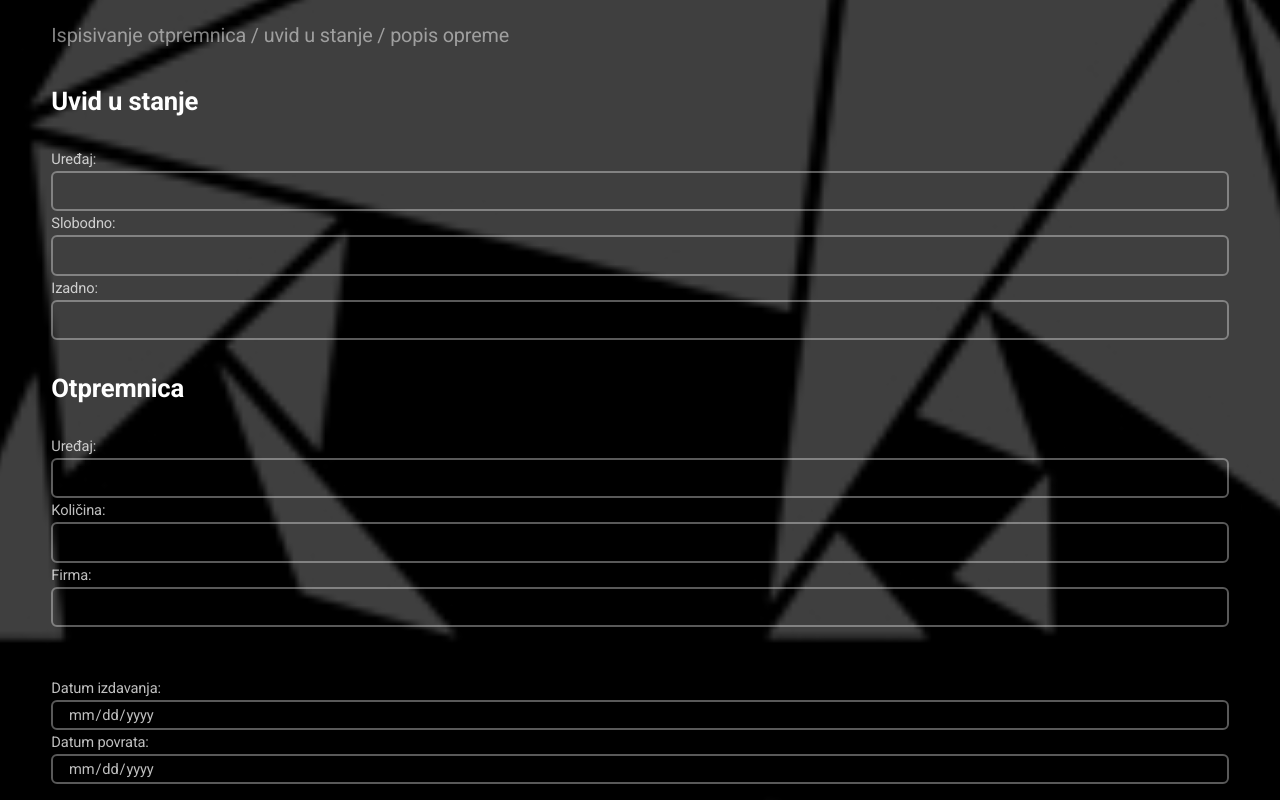
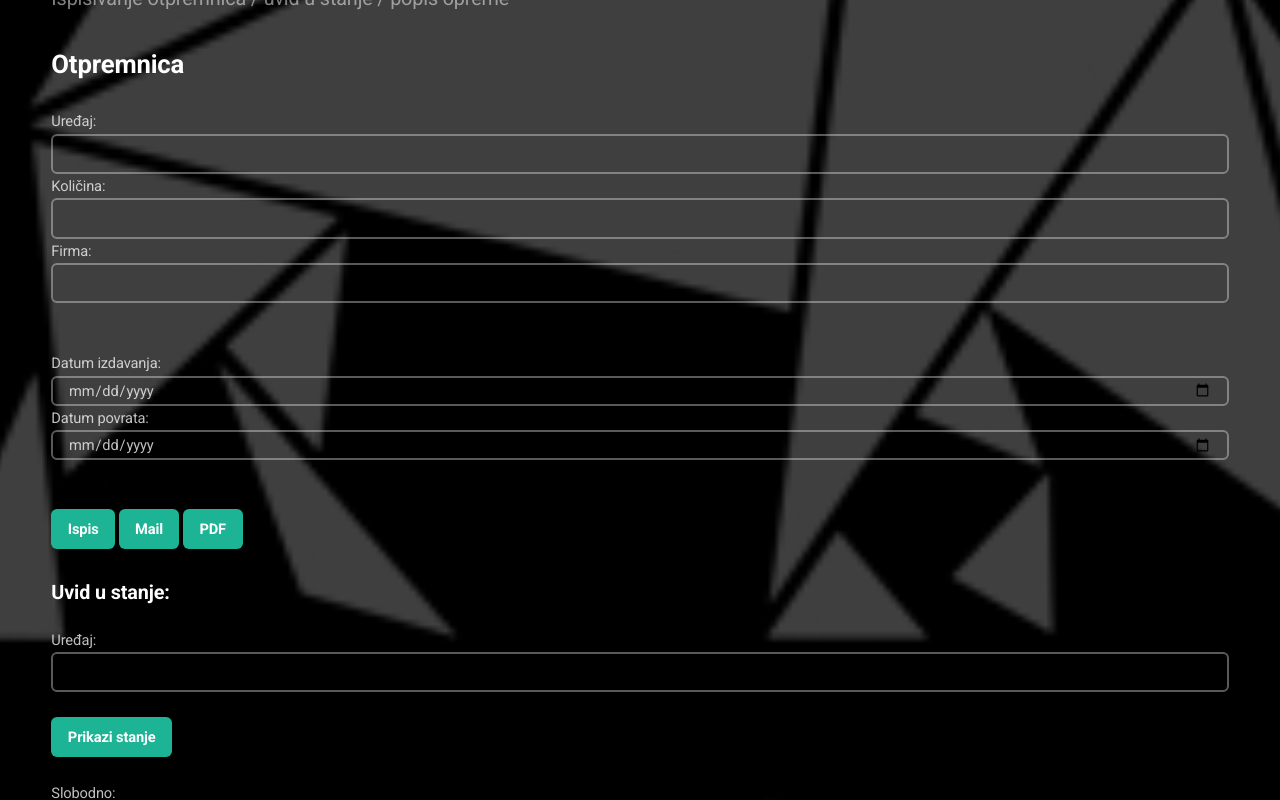
Before and after one commit to promologistika/promo_baza, a plain HTML site: page otpremnice.html in a window 1280 px wide. Drawn offline with Linux system fonts and the light colour scheme.

Commit message:
svasta nesto 2

```diff
--- a/otpremnice.html
+++ b/otpremnice.html
@@ -19,20 +19,6 @@
                 <h1>Promo Logistika - Tehnika</h1>
 				<p>Ispisivanje otpremnica / uvid u stanje / popis opreme</p>
                 </header>
-
-
-            <h2> Uvid u stanje </h2>
-
-
-            <form id="uvid-forma" method="post" action="#">
-            Uređaj: <br>
-            <input type="text" name="uredjaj" id="uredjaj" placeholder="" />
-            Slobodno: <br>
-            <input type="text" name="uredjaj_sl" id="uredjaj_sl" placeholder="" />
-            Izadno: <br>
-            <input type="text" name="uredjaj_iz" id="uredjaj_iz" placeholder="" />
-
-            </form>
 
 
 
@@ -68,6 +54,28 @@
 
 
 
+
+        <h3> Uvid u stanje: </h3>
+
+            <form id="uvid-forma" method="post" action="#">
+            Uređaj: <br>
+            <input type="text" name="uredjaj" id="uredjaj" placeholder="" />
+            <br>
+            <input type="submit" value="Prikazi stanje" />
+            <br>
+            <br>
+
+            Slobodno: <br>
+            <input type="text" name="uredjaj_sl" id="uredjaj_sl" placeholder="" />
+            Izadno: <br>
+            <input type="text" name="uredjaj_iz" id="uredjaj_iz" placeholder="" />
+
+
+
+            </form>
+
+
+
 		<!-- Footer -->
 
 
```
